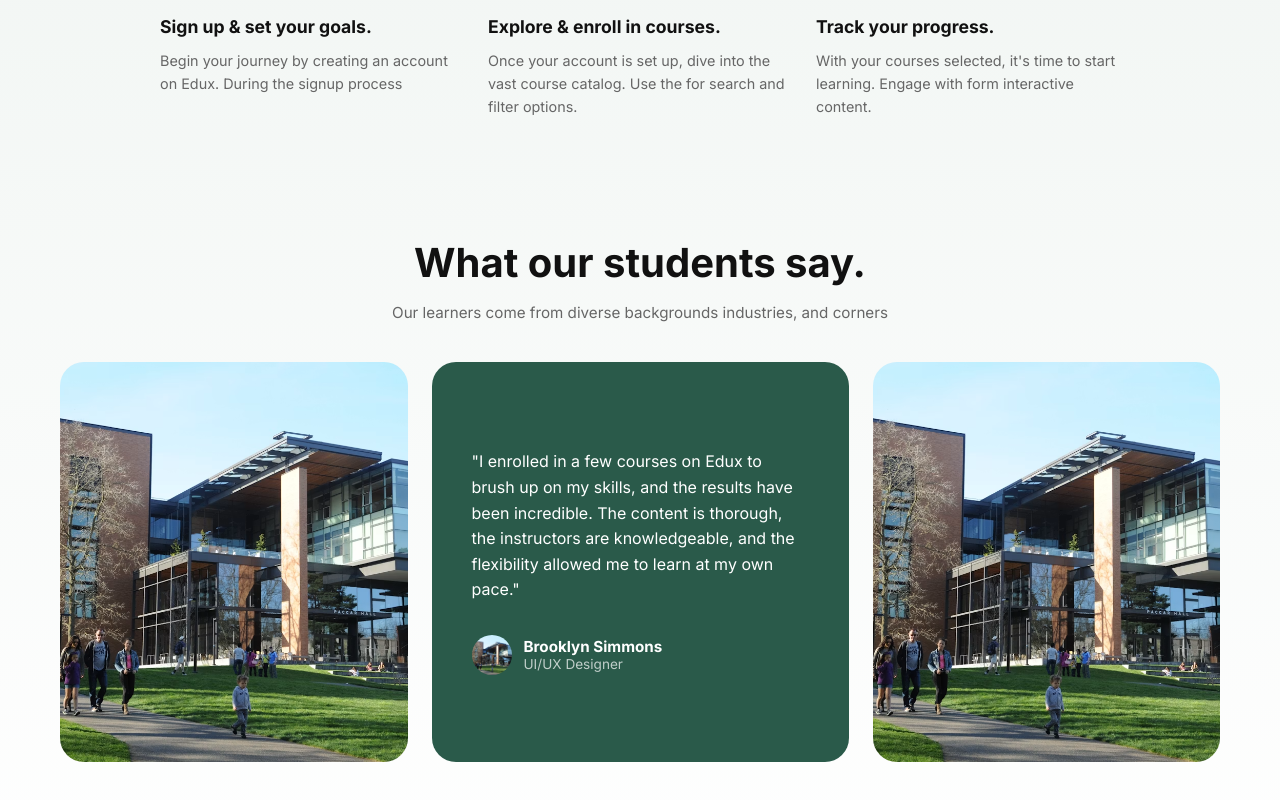
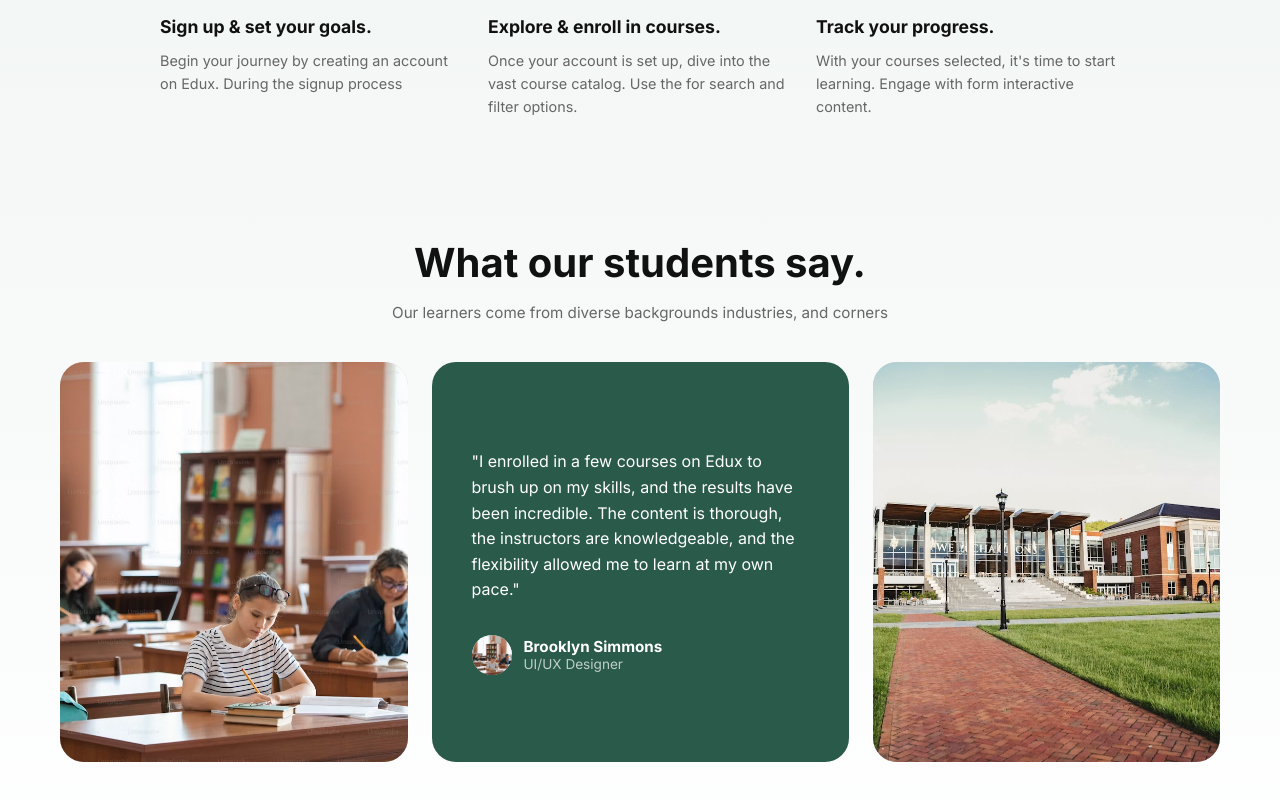
Before and after one commit to himanshi281/KCET_compass-, a React (Vite) app in the folder react-frontend/: page /data in a window 1280 px wide. Shown: the part 813-1613 px from the top of the page. Built offline with nearby package versions, Linux system fonts and the light colour scheme; no server answers.

Commit message:
imagechange

```diff
--- a/react-frontend/src/pages/Data.jsx
+++ b/react-frontend/src/pages/Data.jsx
@@ -2,6 +2,8 @@ import React from 'react';
 import { useNavigate } from 'react-router-dom';
 import { User, Settings, ClipboardList } from 'lucide-react';
 import heroImage from '../assets/image.png';
+import heroImage1 from '../assets/image3.png';
+import heroImage2 from '../assets/image2.png';
 
 export default function Data() {
   const navigate = useNavigate();
@@ -89,7 +91,7 @@ export default function Data() {
 
         <div className="grid-custom-stats" style={{ height: '100%', minHeight: '400px' }}>
           <div style={{ borderRadius: '24px', overflow: 'hidden', background: '#ccc' }}>
-            <img src={heroImage} alt="Student" style={{ width: '100%', height: '100%', objectFit: 'cover' }} />
+            <img src={heroImage1} alt="Student" style={{ width: '100%', height: '100%', objectFit: 'cover' }} />
           </div>
 
           <div style={{ background: '#2a5a4a', borderRadius: '24px', padding: '40px', color: 'white', display: 'flex', flexDirection: 'column', justifyContent: 'center', textAlign: 'left' }}>
@@ -98,7 +100,7 @@ export default function Data() {
             </p>
             <div style={{ display: 'flex', alignItems: 'center', gap: '12px' }}>
               <div style={{ width: '40px', height: '40px', borderRadius: '50%', background: '#ccc', overflow: 'hidden' }}>
-                <img src={heroImage} style={{ width: '100%', height: '100%', objectFit: 'cover' }} />
+                <img src={heroImage1} style={{ width: '100%', height: '100%', objectFit: 'cover' }} />
               </div>
               <div>
                 <div style={{ fontWeight: 700, fontSize: '0.95rem' }}>Brooklyn Simmons</div>
@@ -108,7 +110,7 @@ export default function Data() {
           </div>
 
           <div style={{ borderRadius: '24px', overflow: 'hidden', background: '#ccc' }}>
-            <img src={heroImage} alt="Student" style={{ width: '100%', height: '100%', objectFit: 'cover' }} />
+            <img src={heroImage2} alt="Student" style={{ width: '100%', height: '100%', objectFit: 'cover' }} />
           </div>
         </div>
       </div>
```
Also changed, not shown: react-frontend/src/assets/image2.png (added), react-frontend/src/assets/image3.png (added).
